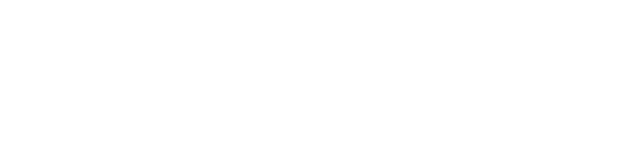
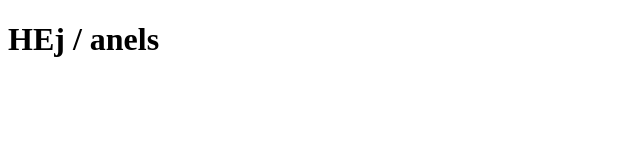
Before and after one commit to Ranchino/VT-assignment, a plain HTML site: page index.html in a window 1280 px wide. Shown: the whole page, without its empty margins (0-640 px from the left). Drawn offline with Linux system fonts and the light colour scheme.

Commit message:
anel first commit

```diff
--- a/index.html
+++ b/index.html
@@ -7,6 +7,6 @@
     <title>Document</title>
 </head>
 <body>
-
+    <h1> HEj / anels</h1>
 </body>
 </html>
```
